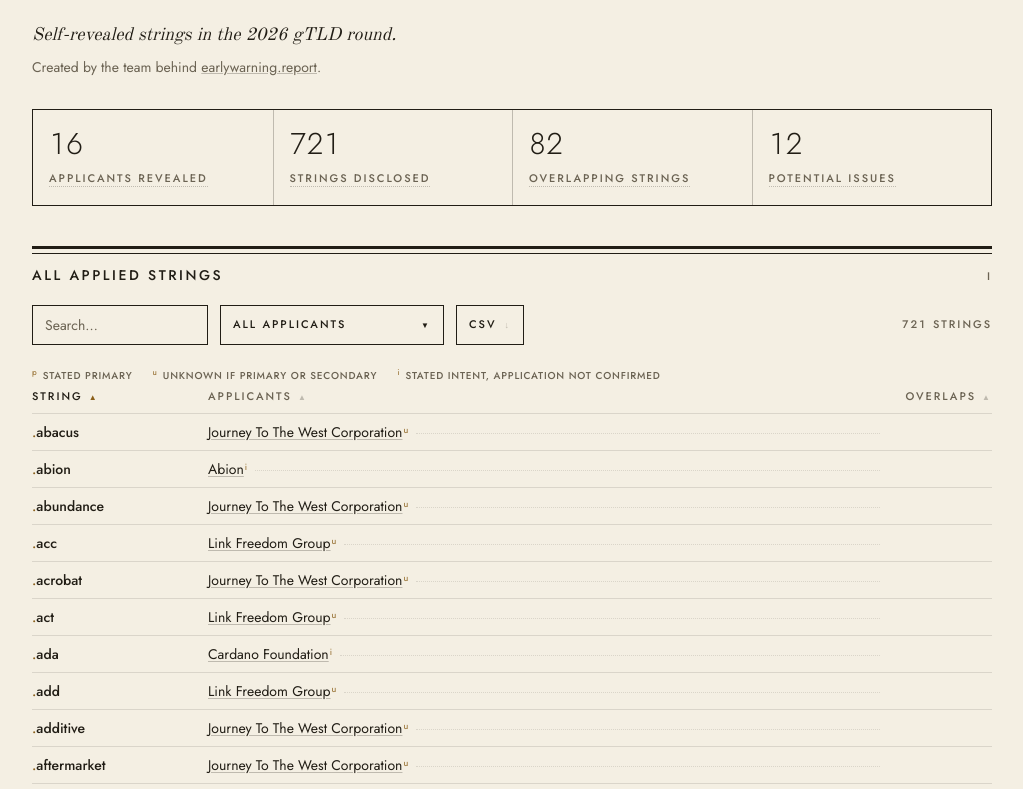
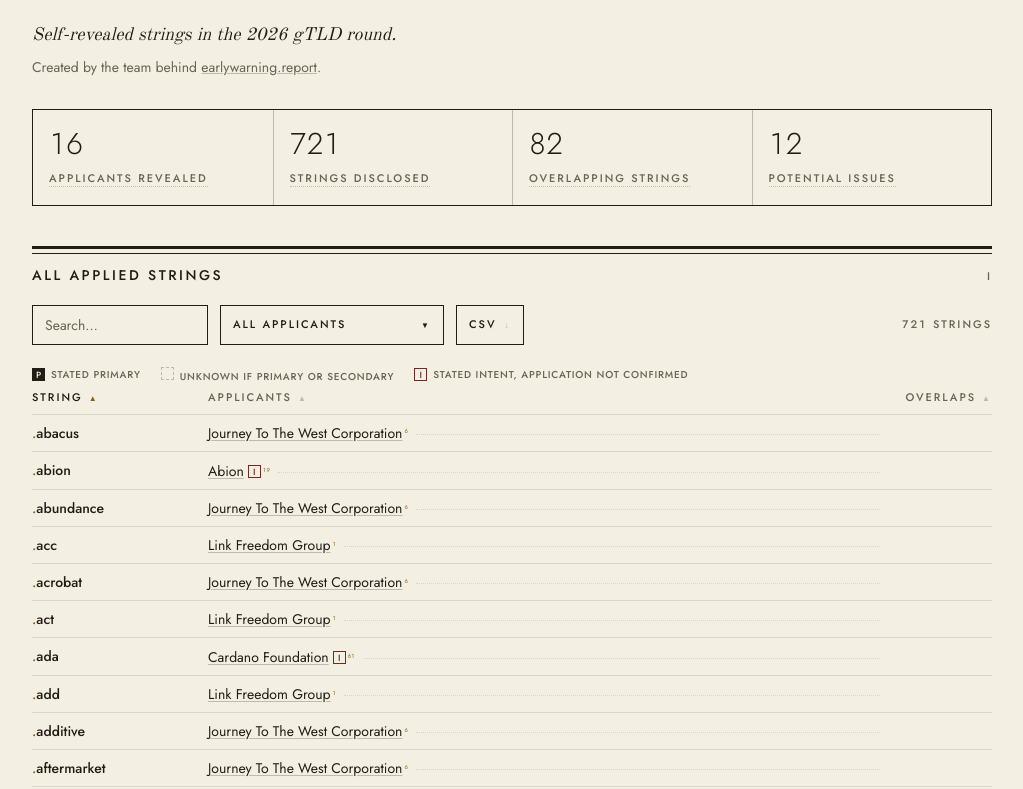
Before and after one commit to aslobodnik/stringscout, a Next.js app: page / in a window 1280 px wide. Shown: the part 171-960 px from the top of the page, without its empty margins (128-1151 px from the left). Built offline with nearby package versions, Linux system fonts and the light colour scheme.

Commit message:
per-row source citations, type blocks, sources move to their own page

```diff
--- /dev/null
+++ b/app/sources/page.tsx
@@ -0,0 +1,80 @@
+import type { Metadata } from "next";
+import PageHeader from "@/components/PageHeader";
+import Footer from "@/components/Footer";
+import {
+  sources,
+  sourceIndex,
+  KIND_ORDER,
+  KIND_LABEL,
+  KIND_NOTE,
+  type SourceKind,
+} from "@/data/sources";
+
+export const metadata: Metadata = {
+  title: "Sources — Stringscout",
+  description:
+    "Every source behind the strings and applicants on Stringscout, grouped by how close it is to the applicant.",
+};
+
+const ROMAN = ["I", "II", "III", "IV"];
+
+export default function SourcesPage() {
+  const byKind = KIND_ORDER.map((kind) => ({
+    kind,
+    rows: sources.filter((s) => s.kind === kind),
+  })).filter((g) => g.rows.length);
+
+  return (
+    <div className="mx-auto max-w-5xl px-5 sm:px-8 pb-20">
+      <PageHeader title="Sources" current="/sources" />
+
+      <p className="text-sm text-ink-soft mb-10 max-w-2xl">
+        Grouped by how close each source sits to the applicant. A superscript on
+        the strings table is the number in this list.
+      </p>
+
+      {byKind.map((g, gi) => (
+        <section key={g.kind} className="mb-12">
+          <div className="double-rule pt-4 mb-3 flex items-baseline justify-between gap-4">
+            <h2 className="label !text-sm text-ink">
+              {KIND_LABEL[g.kind as SourceKind]}
+            </h2>
+            <span className="label text-ink-soft shrink-0">
+              {g.rows.length} · {ROMAN[gi]}
+            </span>
+          </div>
+          <p className="text-sm text-ink-soft mb-5 max-w-2xl">
+            {KIND_NOTE[g.kind as SourceKind]}
+          </p>
+          <ol className="text-sm space-y-2">
+            {g.rows.map((src) => (
+              <li
+                key={src.id}
+                id={`src-${sourceIndex.get(src.id)}`}
+                className="flex gap-3 scroll-mt-16 target:bg-paper-deep"
+              >
+                <span className="text-gold w-7 shrink-0 text-right">
+                  {sourceIndex.get(src.id)}.
+                </span>
+                <span>
+                  <span className="font-medium">{src.outlet}</span>
+                  <span className="text-ink-soft"> · {src.date} · </span>
+                  <a
+                    href={src.url}
+                    target="_blank"
+                    rel="noopener noreferrer"
+                    className="underline decoration-rule hover:decoration-ink transition-colors duration-200 ease-in-out [overflow-wrap:anywhere]"
+                  >
+                    {src.title}
+                  </a>
+                </span>
+              </li>
+            ))}
+          </ol>
+        </section>
+      ))}
+
+      <Footer />
+    </div>
+  );
+}
--- a/components/PageHeader.tsx
+++ b/components/PageHeader.tsx
@@ -5,6 +5,7 @@
 const NAV = [
   { href: "/", label: "Strings" },
   { href: "/applicants", label: "Applicants" },
+  { href: "/sources", label: "Sources" },
 ];
 
 export function TopBar({ current }: { current: string }) {
--- a/components/StringsTable.tsx
+++ b/components/StringsTable.tsx
@@ -3,6 +3,9 @@
 import Link from "next/link";
 import { useMemo, useRef, useState } from "react";
 import { MARKS, type Issue, type Mark } from "@/lib/derive";
+import { sourceIndex, sources, type Source } from "@/data/sources";
+
+const sourceById = new Map(sources.map((s) => [s.id, s]));
 
 export type UiStringRow = {
   tld: string;
@@ -10,7 +13,12 @@
   gloss?: string; // English translation, shown on hover for non-Latin strings
   existing: boolean; // already a delegated TLD in the IANA root zone
   issues: Issue[];
-  applicants: { name: string; mark: Mark; backers?: string }[];
+  applicants: {
+    name: string;
+    mark: Mark;
+    backers?: string;
+    sourceIds: string[];
+  }[];
   overlap: boolean;
   count: number;
 };
@@ -131,16 +139,73 @@
 
 const MARK_LABEL = Object.fromEntries(MARKS.map((m) => [m.mark, m.label]));
 
-// Superscript on an applicant's name: how firmly that applicant tied itself
-// to this string.
-function Marker({ mark }: { mark: Mark }) {
+// How firmly an applicant tied itself to a string. "u" is 83% of all claims
+// and means only that nobody said — an absent block is the honest encoding,
+// and it keeps the two marks that carry information legible.
+const BLOCK: Partial<Record<Mark, string>> = {
+  p: "bg-ink text-paper border-ink",
+  i: "text-oxblood border-oxblood",
+};
+
+function Marker({
+  mark,
+  onFilter,
+  active,
+}: {
+  mark: Mark;
+  onFilter: (m: Mark) => void;
+  active: boolean;
+}) {
+  const style = BLOCK[mark];
+  if (!style) return null;
   return (
     // inline-block keeps the applicant button's underline from running beneath
-    // the superscript: decorations are not drawn through an atomic inline
-    <span className="group relative inline-block no-underline">
-      <sup className="ml-px text-[9px] text-gold cursor-help">{mark}</sup>
+    // the block: decorations are not drawn through an atomic inline
+    <span className="group relative inline-block no-underline align-[0.1em]">
+      <button
+        type="button"
+        aria-pressed={active}
+        aria-label={MARK_LABEL[mark]}
+        onClick={(e) => {
+          e.stopPropagation();
+          onFilter(mark);
+        }}
+        className={`ml-1 border w-[13px] h-[13px] leading-none text-[9px] font-medium uppercase cursor-pointer transition-colors duration-200 ease-in-out ${style} ${
+          active ? "ring-1 ring-gold" : ""
+        }`}
+      >
+        {mark}
+      </button>
       <span role="tooltip" className={TIP_BOX}>
         {MARK_LABEL[mark]}
+      </span>
+    </span>
+  );
+}
+
+// The number in the /sources list. Hover answers "who says so" without
+// leaving the table; the click is for reading the whole thing.
+function Cite({ ids }: { ids: string[] }) {
+  const nums = ids
+    .map((id) => ({ id, n: sourceIndex.get(id), s: sourceById.get(id) }))
+    .filter((x): x is { id: string; n: number; s: Source } => !!x.n && !!x.s);
+  if (!nums.length) return null;
+  return (
+    <span className="group relative inline-block no-underline">
+      <sup className="src ml-0.5 text-[9px]">
+        {nums.map(({ id, n }, i) => (
+          <span key={id}>
+            {i > 0 && <span className="text-rule">,</span>}
+            <a href={`/sources#src-${n}`}>{n}</a>
+          </span>
+        ))}
+      </sup>
+      <span role="tooltip" className={`${TIP_BOX} !whitespace-normal max-w-xs`}>
+        {nums.map(({ id, s }) => (
+          <span key={id} className="block">
+            <span className="font-medium">{s.outlet}</span> · {s.date}
+          </span>
+        ))}
       </span>
     </span>
   );
@@ -239,8 +304,15 @@
               on ? "bg-ink text-paper" : "hover:bg-paper-deep"
             }`}
           >
-            <span className={`text-[11px] ${on ? "text-paper" : "text-gold"}`}>
-              <sup>{mark}</sup>
+            {/* the swatch mirrors the row exactly: "u" has no block there, so
+                it shows as an empty one here */}
+            <span
+              aria-hidden
+              className={`inline-flex items-center justify-center w-[13px] h-[13px] text-[9px] font-medium uppercase leading-none border ${
+                BLOCK[mark] ?? "border-dashed border-rule"
+              }`}
+            >
+              {BLOCK[mark] ? mark : ""}
             </span>
             <span
               className={`label !text-[10px] !tracking-[0.08em] ${
@@ -372,7 +444,7 @@
   });
   const [contestedOnly, setContestedOnly] = useState(false);
   const [issuesOnly, setIssuesOnly] = useState(false);
-  const [mark, setMark] = useState<Mark | null>(null);
+  const [markFilter, setMarkFilter] = useState<Mark | null>(null);
   const [page, setPage] = useState(0);
   const [pinned, setPinned] = useState<string | null>(null);
   const [sort, setSort] = useState<{ key: SortKey; dir: 1 | -1 }>({
@@ -411,7 +483,8 @@
     return rows.filter((r) => {
       if (contestedOnly && !r.overlap) return false;
       if (issuesOnly && !r.issues.length) return false;
-      if (mark && !r.applicants.some((a) => a.mark === mark)) return false;
+      if (markFilter && !r.applicants.some((a) => a.mark === markFilter))
+        return false;
       if (applicant !== "all" && !r.applicants.some((a) => a.name === applicant))
         return false;
       if (!needle) return true;
@@ -426,7 +499,7 @@
         )
       );
     });
-  }, [rows, q, applicant, contestedOnly, issuesOnly, mark]);
+  }, [rows, q, applicant, contestedOnly, issuesOnly, markFilter]);
 
   const sorted = useMemo(() => {
     const { key, dir } = sort;
@@ -462,7 +535,7 @@
           setApplicant("all");
           setContestedOnly(false);
           setIssuesOnly(false);
-          setMark(null);
+          setMarkFilter(null);
           setPage(0);
           revealResults();
         }}
@@ -538,11 +611,11 @@
             }}
           />
         )}
-        {mark && (
+        {markFilter && (
           <FilterChip
-            label={MARK_LABEL[mark]}
+            label={MARK_LABEL[markFilter]}
             onClear={() => {
-              setMark(null);
+              setMarkFilter(null);
               setPage(0);
             }}
           />
@@ -552,9 +625,9 @@
 
       <Legend
         present={presentMarks}
-        active={mark}
+        active={markFilter}
         onToggle={(m) => {
-          setMark((v) => (v === m ? null : m));
+          setMarkFilter((v) => (v === m ? null : m));
           setPage(0);
         }}
       />
@@ -664,15 +737,16 @@
                 <td className="py-2 pr-4">
                   <span className="flex items-baseline gap-2">
                   <span>
-                  {r.applicants.map(({ name, mark }, i) => {
-                    // keep the marker glued to the last word so it can't
-                    // wrap onto a line of its own on narrow screens
+                  {r.applicants.map(({ name, mark, sourceIds }, i) => {
+                    // keep the block and cite glued to the last word so they
+                    // can't wrap onto a line of their own on narrow screens
                     const cut = name.lastIndexOf(" ");
                     const head = cut === -1 ? "" : name.slice(0, cut + 1);
                     const tail = cut === -1 ? name : name.slice(cut + 1);
                     return (
                       <span key={name}>
                         {i > 0 && <span className="text-ink-soft"> · </span>}
+                        <span className="whitespace-nowrap">
                           <button
                             type="button"
                             aria-pressed={applicant === name}
@@ -689,11 +763,19 @@
                             }`}
                           >
                             {head}
-                          <span className="whitespace-nowrap">
-                            {tail}
-                            <Marker mark={mark} />
+                            <span className="whitespace-nowrap">{tail}</span>
+                          </button>
+                          <Marker
+                            mark={mark}
+                            active={markFilter === mark}
+                            onFilter={(m) => {
+                              setMarkFilter((v) => (v === m ? null : m));
+                              setPage(0);
+                              revealResults();
+                            }}
+                          />
+                          <Cite ids={sourceIds} />
                         </span>
-                        </button>
                       </span>
                     );
                   })}
--- a/data/announcedAdapter.ts
+++ b/data/announcedAdapter.ts
@@ -1,7 +1,7 @@
 import { announced, type Announced } from "./announced";
 import type { Applicant } from "./applicants";
 import type { Claim } from "./claims";
-import type { Source } from "./sources";
+import type { Source, SourceKind } from "./sources";
 
 // Turns the scraped announced-intentions table into applicants, claims and
 // sources. Done here rather than by hand so re-running the scraper picks up
@@ -52,10 +52,24 @@
   "news.google.com": "Google News (syndicated)",
 };
 
-const outletOf = (url: string) => {
-  const h = new URL(url).hostname.replace(/^www\./, "");
-  return OUTLETS[h] ?? h;
+// A wire release is the applicant's own words, so it counts as a statement.
+// Anything not listed is an applicant's own domain by default — the table only
+// ever links to a reveal's own site or to a publication named here.
+const KINDS: Record<string, SourceKind> = {
+  "domainincite.com": "trade",
+  "domainnamewire.com": "trade",
+  "circleid.com": "trade",
+  "globenewswire.com": "applicant",
+  "prnewswire.com": "applicant",
+  "businesswire.com": "applicant",
+  "coinspeaker.com": "press",
+  "cryptobriefing.com": "press",
+  "news.google.com": "press",
 };
+
+const hostOf = (url: string) => new URL(url).hostname.replace(/^www\./, "");
+const outletOf = (url: string) => OUTLETS[hostOf(url)] ?? hostOf(url);
+const kindOf = (url: string): SourceKind => KINDS[hostOf(url)] ?? "applicant";
 
 const urlIds = new Map<string, string>();
 export const announcedSources: Source[] = [];
@@ -69,6 +83,7 @@
     title: r.sourceTitle.replace(/^[^:]+:\s*/, ""),
     url: r.sourceUrl,
     date: r.date,
+    kind: kindOf(r.sourceUrl),
   });
 }
 
--- a/data/sources.ts
+++ b/data/sources.ts
@@ -1,9 +1,37 @@
+// Where a claim came from, in descending order of authority. "applicant" is
+// the applicant speaking for itself, wire releases included; "trade" is the
+// domain-industry press; "press" is everyone else reporting it secondhand;
+// "reference" is not a reveal source at all.
+export type SourceKind = "applicant" | "trade" | "press" | "reference";
+
 export type Source = {
   id: string;
   outlet: string;
   title: string;
   url: string;
   date: string;
+  kind: SourceKind;
+};
+
+export const KIND_ORDER: SourceKind[] = [
+  "applicant",
+  "trade",
+  "press",
+  "reference",
+];
+
+export const KIND_LABEL: Record<SourceKind, string> = {
+  applicant: "Applicant statements",
+  trade: "Trade press",
+  press: "General press",
+  reference: "Reference",
+};
+
+export const KIND_NOTE: Record<SourceKind, string> = {
+  applicant: "The applicant speaking for itself: its own site, post, filing or release.",
+  trade: "Domain-industry press. Cited when it is the only record of a reveal.",
+  press: "Reported secondhand by outlets outside the industry.",
+  reference: "Not a reveal. Used to check disclosed strings against the root zone.",
 };
 
 // One source per applicant. Program facts cite the Applicant Guidebook
@@ -17,6 +45,7 @@
     title: "Oinkadot reveals its 25 new TLD applications",
     url: "https://domainnamewire.com/2026/08/15/oinkadot-tlds/",
     date: "2026-08-15",
+    kind: "trade",
   },
   {
     id: "lfg",
@@ -24,6 +53,7 @@
     title: "lfg.link — full list of its 316 applied-for strings",
     url: "https://lfg.link/",
     date: "2026",
+    kind: "applicant",
   },
   {
     id: "tld1",
@@ -31,6 +61,7 @@
     title: "tld1.llc — four applied-for strings",
     url: "https://tld1.llc/",
     date: "2026-08-15",
+    kind: "applicant",
   },
   {
     id: "ibest",
@@ -38,6 +69,7 @@
     title: "internet.best/icann2026 — ten applied-for strings",
     url: "https://internet.best/icann2026",
     date: "2026-08-15",
+    kind: "applicant",
   },
   {
     id: "endpoint",
@@ -45,6 +77,7 @@
     title: "endpointdomains.com — eight primary applications revealed, more to come",
     url: "https://endpointdomains.com/",
     date: "2026-08-16",
+    kind: "applicant",
   },
   {
     id: "cb",
@@ -52,6 +85,7 @@
     title: "Wiz submits community application for .bitcoin ahead of the deadline",
     url: "https://cryptobriefing.com/wiz-bitcoin-domain-icann-application/",
     date: "2026-08-05",
+    kind: "press",
   },
   {
     id: "tomx",
@@ -60,6 +94,7 @@
       "Founder post — suffix.domains applied at ICANN for 13 primary strings",
     url: "https://x.com/T0M_3D/status/2089070697025057081",
     date: "2026-08-16",
+    kind: "applicant",
   },
   {
     id: "xiyou",
@@ -67,6 +102,7 @@
     title: "xiyou.domains — 323 applied-for strings",
     url: "https://xiyou.domains/",
     date: "2026-08-17",
+    kind: "applicant",
   },
   {
     id: "dnw-sp",
@@ -74,6 +110,7 @@
     title: "Two more applicants disclose their top level domain strings",
     url: "https://domainnamewire.com/2026/08/17/suffix-phoenix/",
     date: "2026-08-17",
+    kind: "trade",
   },
   {
     id: "kasmi-x",
@@ -81,6 +118,7 @@
     title: "We have applied for .bit and .ion",
     url: "https://x.com/kasmiyouness1/status/2089299017314316687",
     date: "2026-08-17",
+    kind: "applicant",
   },
   {
     id: "suins-x",
@@ -88,6 +126,7 @@
     title: "Sui Naming Limited submitted its application for the .sui TLD",
     url: "https://x.com/SuiNSdapp/status/2089269077747355832",
     date: "2026-08-17",
+    kind: "applicant",
   },
   {
     id: "gnw-factory",
@@ -95,6 +134,7 @@
     title: "USA Made in America announces application for .factory",
     url: "https://www.globenewswire.com/news-release/2026/08/14/3345503/0/en/usa-made-in-america-announces-application-for-factory-generic-top-level-domain.html",
     date: "2026-08-14",
+    kind: "applicant",
   },
   {
     id: "dnw-ns",
@@ -102,6 +142,7 @@
     title: "Name Space applies for 10 top level domains",
     url: "https://domainnamewire.com/2026/08/18/name-space/",
     date: "2026-08-18",
+    kind: "trade",
   },
   {
     id: "durov-x",
@@ -109,6 +150,7 @@
     title: "Founder post — Telegram has applied for the .gram domain zone",
     url: "https://x.com/durov/status/2089770867576172804",
     date: "2026-08-18",
+    kind: "applicant",
   },
   {
     id: "easy-rns",
@@ -116,6 +158,7 @@
     title: "easyGroup Ltd submits application for .easy domain",
     url: "https://investing.thisismoney.co.uk/rns/news/36148225",
     date: "2026-08-18",
+    kind: "applicant",
   },
   {
     id: "dnw-starlight",
@@ -123,6 +166,7 @@
     title: "Namecheap applies for 40 top level domains",
     url: "https://domainnamewire.com/2026/08/19/namecheap-starlight/",
     date: "2026-08-19",
+    kind: "trade",
   },
   {
     id: "di",
@@ -130,6 +174,7 @@
     title: "Second new gTLD contention set revealed",
     url: "https://domainincite.com/30812-second-new-gtld-contention-set-revealed",
     date: "2025-02-27",
+    kind: "trade",
   },
   {
     id: "iana",
@@ -137,9 +182,14 @@
     title: "Root Zone Database — every delegated TLD, checked against every string here",
     url: "https://www.iana.org/domains/root/db",
     date: "2026-08-19",
+    kind: "reference",
   },
 ];
 
-export const sources: Source[] = [...handSources, ...announcedSources];
+// Numbered in bucket order so a superscript resolves to exactly one entry and
+// the numbering matches the order they are printed on /sources.
+export const sources: Source[] = [...handSources, ...announcedSources].sort(
+  (a, b) => KIND_ORDER.indexOf(a.kind) - KIND_ORDER.indexOf(b.kind)
+);
 
 export const sourceIndex = new Map(sources.map((s, i) => [s.id, i + 1]));
--- a/lib/derive.ts
+++ b/lib/derive.ts
@@ -117,18 +117,23 @@
 // more than once keeps its strongest marker.
 export function applicantMarks(
   rows: Claim[]
-): { name: string; mark: Mark; backers?: string }[] {
+): { name: string; mark: Mark; backers?: string; sourceIds: string[] }[] {
   const best = new Map<string, Mark>();
+  const srcs = new Map<string, Set<string>>();
   for (const c of rows) {
     const m = markOf(c.kind);
     const prev = best.get(c.applicantSlug);
     if (!prev || RANK[m] < RANK[prev]) best.set(c.applicantSlug, m);
+    const set = srcs.get(c.applicantSlug) ?? new Set<string>();
+    for (const id of c.sourceIds) set.add(id);
+    srcs.set(c.applicantSlug, set);
   }
   return [...best]
     .map(([slug, mark]) => ({
       name: applicantName.get(slug) ?? slug,
       mark,
       backers: applicantBackers.get(slug),
+      sourceIds: [...(srcs.get(slug) ?? [])],
     }))
     .sort((a, b) => a.name.localeCompare(b.name));
 }
```
Also changed, not shown: app/page.tsx (+0 -24 lines). Lines whose indentation alone changed are shown as unchanged.
